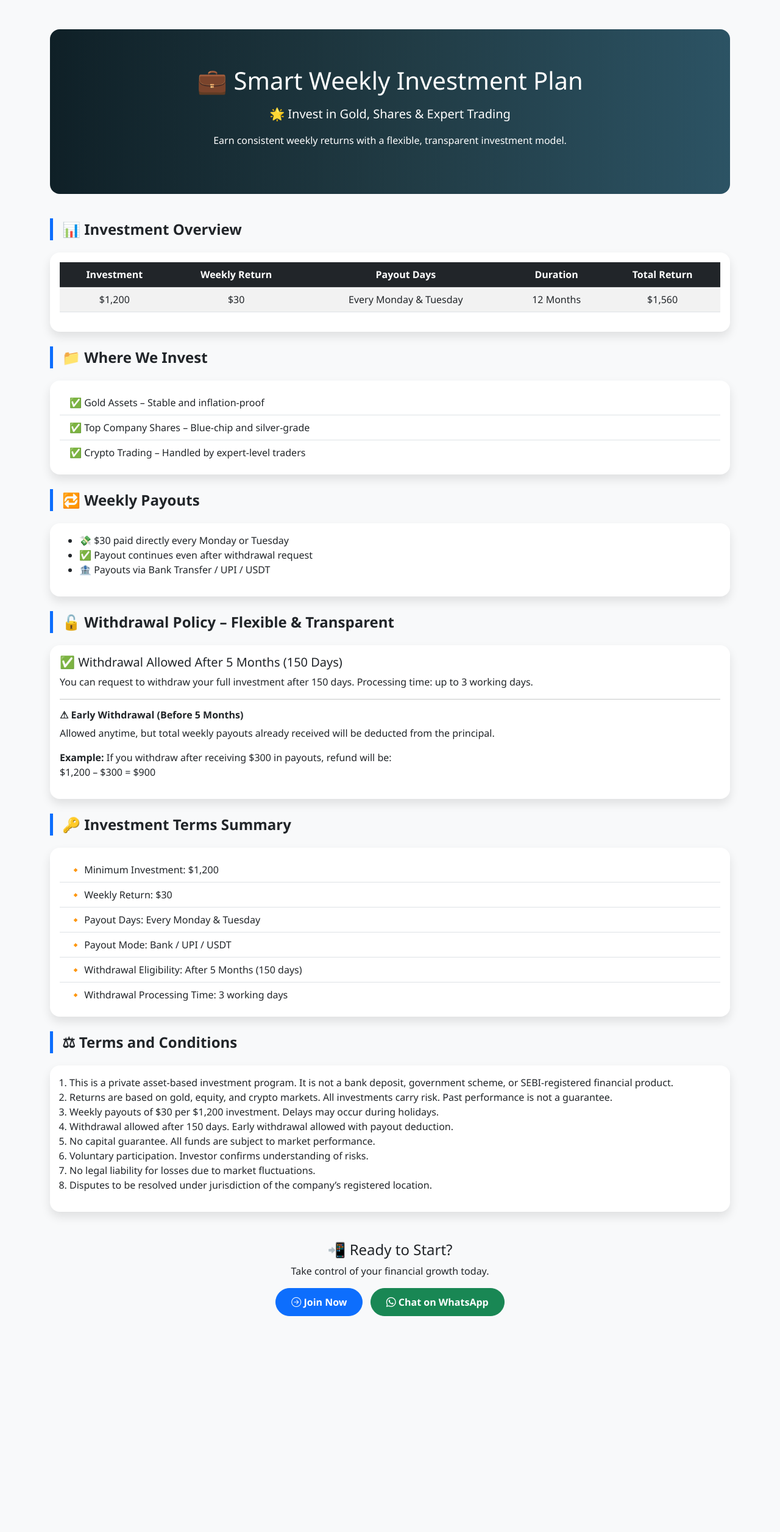
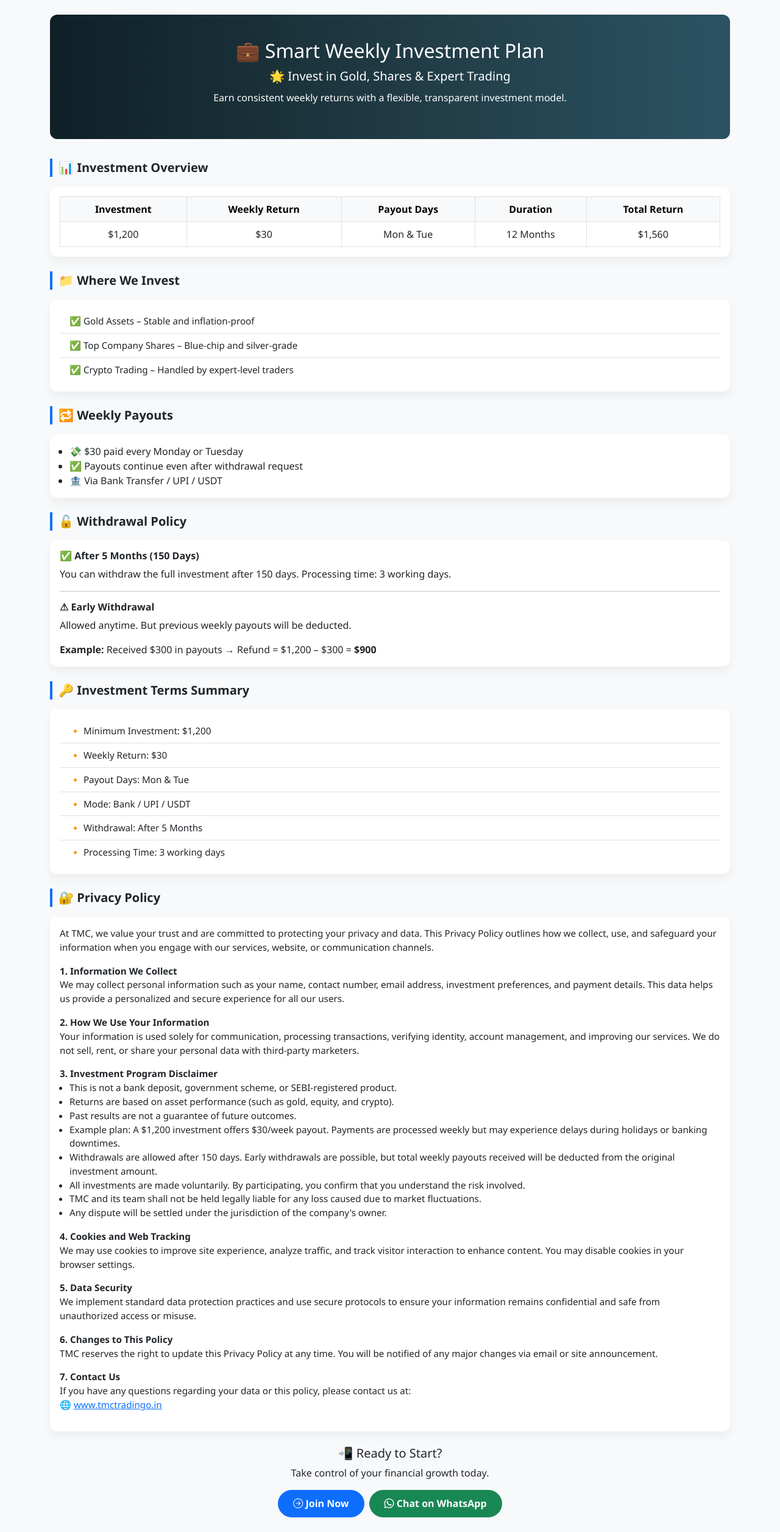
Before and after one commit to venusco1/Tmc-Tradingo, a Django app: page /documents/ in a window 1280 px wide. Shown: the whole page at 61% size. Before the commit the page ends 2158 px from the top, so only its background shows below. Run offline with Django 4.2, Linux system fonts and the light colour scheme.

Commit message:
commited

```diff
--- a/tmcproj/templates/documents.html
+++ b/tmcproj/templates/documents.html
@@ -1,56 +1,69 @@
 <!DOCTYPE html>
 <html lang="en">
 <head>
-  <meta charset="UTF-8">
-  <meta name="viewport" content="width=device-width, initial-scale=1.0">
+  <meta charset="UTF-8" />
+  <meta name="viewport" content="width=device-width, initial-scale=1.0" />
   <title>Smart Weekly Investment Plan</title>
-  <link href="https://cdn.jsdelivr.net/npm/bootstrap@5.3.0/dist/css/bootstrap.min.css" rel="stylesheet">
-  <link href="https://cdn.jsdelivr.net/npm/bootstrap-icons@1.10.5/font/bootstrap-icons.css" rel="stylesheet">
+  <link href="https://cdn.jsdelivr.net/npm/bootstrap@5.3.0/dist/css/bootstrap.min.css" rel="stylesheet" />
+  <link href="https://cdn.jsdelivr.net/npm/bootstrap-icons@1.10.5/font/bootstrap-icons.css" rel="stylesheet" />
   <style>
     body {
-      background: #f8f9fa;
+      background-color: #f8f9fa;
       font-family: 'Segoe UI', sans-serif;
     }
     .hero {
       background: linear-gradient(to right, #0f2027, #203a43, #2c5364);
       color: white;
-      padding: 60px 30px;
-      border-radius: 1rem;
-      margin-bottom: 40px;
+      padding: 40px 20px;
+      border-radius: 12px;
+      margin-bottom: 2rem;
+      text-align: center;
     }
     .section-title {
-      border-left: 5px solid #0d6efd;
-      padding-left: 15px;
-      margin-bottom: 20px;
+      font-size: 1.25rem;
       font-weight: 600;
-      font-size: 1.5rem;
+      margin-bottom: 1rem;
+      border-left: 4px solid #0d6efd;
+      padding-left: 10px;
     }
     .card {
       border: none;
-      border-radius: 1rem;
-      box-shadow: 0 0.5rem 1rem rgba(0,0,0,0.1);
+      border-radius: 0.75rem;
+      box-shadow: 0 0.5rem 1rem rgba(0,0,0,0.05);
+      margin-bottom: 1.5rem;
     }
     .btn-custom {
-      padding: 10px 25px;
       border-radius: 50px;
+      padding: 0.6rem 1.5rem;
       font-weight: 600;
+    }
+    .list-group-item {
+      font-size: 0.95rem;
+    }
+    @media (max-width: 576px) {
+      .btn-custom {
+        width: 100%;
+        margin-bottom: 10px;
+      }
     }
   </style>
 </head>
 <body>
-  <div class="container py-5">
-    <div class="hero text-center">
-      <h1 class="mb-3">💼 Smart Weekly Investment Plan</h1>
-      <p class="lead">🌟 Invest in Gold, Shares & Expert Trading</p>
+  <div class="container py-4">
+    <!-- Hero Section -->
+    <div class="hero">
+      <h2 class="mb-2">💼 Smart Weekly Investment Plan</h2>
+      <p class="lead mb-2">🌟 Invest in Gold, Shares & Expert Trading</p>
       <p>Earn consistent weekly returns with a flexible, transparent investment model.</p>
     </div>
 
+    <!-- Investment Overview -->
     <div class="section-title">📊 Investment Overview</div>
-    <div class="card mb-4">
-      <div class="card-body">
+    <div class="card">
+      <div class="card-body p-3">
         <div class="table-responsive">
-          <table class="table table-striped text-center">
-            <thead class="table-dark">
+          <table class="table table-bordered text-center mb-0">
+            <thead class="table-light">
               <tr>
                 <th>Investment</th>
                 <th>Weekly Return</th>
@@ -63,7 +76,7 @@
               <tr>
                 <td>$1,200</td>
                 <td>$30</td>
-                <td>Every Monday & Tuesday</td>
+                <td>Mon & Tue</td>
                 <td>12 Months</td>
                 <td>$1,560</td>
               </tr>
@@ -73,8 +86,9 @@
       </div>
     </div>
 
+    <!-- Where We Invest -->
     <div class="section-title">📁 Where We Invest</div>
-    <div class="card mb-4">
+    <div class="card">
       <div class="card-body">
         <ul class="list-group list-group-flush">
           <li class="list-group-item">✅ Gold Assets – Stable and inflation-proof</li>
@@ -84,65 +98,98 @@
       </div>
     </div>
 
+    <!-- Weekly Payouts -->
     <div class="section-title">🔁 Weekly Payouts</div>
-    <div class="card mb-4">
+    <div class="card">
       <div class="card-body">
-        <ul>
-          <li>💸 $30 paid directly every Monday or Tuesday</li>
-          <li>✅ Payout continues even after withdrawal request</li>
-          <li>🏦 Payouts via Bank Transfer / UPI / USDT</li>
+        <ul class="mb-0 ps-3">
+          <li>💸 $30 paid every Monday or Tuesday</li>
+          <li>✅ Payouts continue even after withdrawal request</li>
+          <li>🏦 Via Bank Transfer / UPI / USDT</li>
         </ul>
       </div>
     </div>
 
-    <div class="section-title">🔓 Withdrawal Policy – Flexible & Transparent</div>
-    <div class="card mb-4">
+    <!-- Withdrawal Policy -->
+    <div class="section-title">🔓 Withdrawal Policy</div>
+    <div class="card">
       <div class="card-body">
-        <h5>✅ Withdrawal Allowed After 5 Months (150 Days)</h5>
-        <p>You can request to withdraw your full investment after 150 days. Processing time: up to 3 working days.</p>
-        <hr>
-        <h6><strong>⚠ Early Withdrawal (Before 5 Months)</strong></h6>
-        <p>Allowed anytime, but total weekly payouts already received will be deducted from the principal.</p>
-        <p><strong>Example:</strong> If you withdraw after receiving $300 in payouts, refund will be: <br> $1,200 – $300 = $900</p>
+        <h6 class="fw-bold mb-2">✅ After 5 Months (150 Days)</h6>
+        <p>You can withdraw the full investment after 150 days. Processing time: 3 working days.</p>
+        <hr />
+        <h6 class="fw-semibold">⚠ Early Withdrawal</h6>
+        <p>Allowed anytime. But previous weekly payouts will be deducted.</p>
+        <p class="mb-0"><strong>Example:</strong> Received $300 in payouts → Refund = $1,200 – $300 = <strong>$900</strong></p>
       </div>
     </div>
 
+    <!-- Summary -->
     <div class="section-title">🔑 Investment Terms Summary</div>
-    <div class="card mb-4">
+    <div class="card">
       <div class="card-body">
         <ul class="list-group list-group-flush">
           <li class="list-group-item">🔸 Minimum Investment: $1,200</li>
           <li class="list-group-item">🔸 Weekly Return: $30</li>
-          <li class="list-group-item">🔸 Payout Days: Every Monday & Tuesday</li>
-          <li class="list-group-item">🔸 Payout Mode: Bank / UPI / USDT</li>
-          <li class="list-group-item">🔸 Withdrawal Eligibility: After 5 Months (150 days)</li>
-          <li class="list-group-item">🔸 Withdrawal Processing Time: 3 working days</li>
+          <li class="list-group-item">🔸 Payout Days: Mon & Tue</li>
+          <li class="list-group-item">🔸 Mode: Bank / UPI / USDT</li>
+          <li class="list-group-item">🔸 Withdrawal: After 5 Months</li>
+          <li class="list-group-item">🔸 Processing Time: 3 working days</li>
         </ul>
       </div>
     </div>
 
-    <div class="section-title">⚖ Terms and Conditions</div>
-    <div class="card mb-4">
-      <div class="card-body">
-        <ol class="ps-3">
-          <li>This is a private asset-based investment program. It is not a bank deposit, government scheme, or SEBI-registered financial product.</li>
-          <li>Returns are based on gold, equity, and crypto markets. All investments carry risk. Past performance is not a guarantee.</li>
-          <li>Weekly payouts of $30 per $1,200 investment. Delays may occur during holidays.</li>
-          <li>Withdrawal allowed after 150 days. Early withdrawal allowed with payout deduction.</li>
-          <li>No capital guarantee. All funds are subject to market performance.</li>
-          <li>Voluntary participation. Investor confirms understanding of risks.</li>
-          <li>No legal liability for losses due to market fluctuations.</li>
-          <li>Disputes to be resolved under jurisdiction of the company’s registered location.</li>
-        </ol>
+ <!-- Privacy Policy -->
+<div class="section-title">🔐 Privacy Policy</div>
+<div class="card">
+  <div class="card-body" style="font-size: 0.95rem;">
+    <p>At TMC, we value your trust and are committed to protecting your privacy and data. This Privacy Policy outlines how we collect, use, and safeguard your information when you engage with our services, website, or communication channels.</p>
+
+    <strong>1. Information We Collect</strong>
+    <p>We may collect personal information such as your name, contact number, email address, investment preferences, and payment details. This data helps us provide a personalized and secure experience for all our users.</p>
+
+    <strong>2. How We Use Your Information</strong>
+    <p>Your information is used solely for communication, processing transactions, verifying identity, account management, and improving our services. We do not sell, rent, or share your personal data with third-party marketers.</p>
+
+    <strong>3. Investment Program Disclaimer</strong>
+    <ul class="ps-3">
+      <li>This is not a bank deposit, government scheme, or SEBI-registered product.</li>
+      <li>Returns are based on asset performance (such as gold, equity, and crypto).</li>
+      <li>Past results are not a guarantee of future outcomes.</li>
+      <li>Example plan: A $1,200 investment offers $30/week payout. Payments are processed weekly but may experience delays during holidays or banking downtimes.</li>
+      <li>Withdrawals are allowed after 150 days. Early withdrawals are possible, but total weekly payouts received will be deducted from the original investment amount.</li>
+      <li>All investments are made voluntarily. By participating, you confirm that you understand the risk involved.</li>
+      <li>TMC and its team shall not be held legally liable for any loss caused due to market fluctuations.</li>
+      <li>Any dispute will be settled under the jurisdiction of the company's owner.</li>
+    </ul>
+
+    <strong>4. Cookies and Web Tracking</strong>
+    <p>We may use cookies to improve site experience, analyze traffic, and track visitor interaction to enhance content. You may disable cookies in your browser settings.</p>
+
+    <strong>5. Data Security</strong>
+    <p>We implement standard data protection practices and use secure protocols to ensure your information remains confidential and safe from unauthorized access or misuse.</p>
+
+    <strong>6. Changes to This Policy</strong>
+    <p>TMC reserves the right to update this Privacy Policy at any time. You will be notified of any major changes via email or site announcement.</p>
+
+    <strong>7. Contact Us</strong>
+    <p>If you have any questions regarding your data or this policy, please contact us at:<br>
+    🌐 <a href="https://www.tmctradingo.in" target="_blank">www.tmctradingo.in</a></p>
+  </div>
+</div>
+
+
+    <!-- Call to Action -->
+    <div class="text-center mt-4">
+      <h5>📲 Ready to Start?</h5>
+      <p>Take control of your financial growth today.</p>
+      <div class="d-grid gap-2 d-sm-flex justify-content-sm-center">
+        <a href="https://wa.me/966538371484?text=Hello%2C%20I%27m%20interested%20in%20joining%20your%20investor%20plan." class="btn btn-primary btn-custom">
+          <i class="bi bi-arrow-right-circle"></i> Join Now
+        </a>
+        <a href="https://wa.me/966538371484" class="btn btn-success btn-custom">
+          <i class="bi bi-whatsapp"></i> Chat on WhatsApp
+        </a>
       </div>
-    </div>
-
-    <div class="text-center py-4">
-      <h4>📲 Ready to Start?</h4>
-      <p class="mb-3">Take control of your financial growth today.</p>
-      <a href="https://wa.me/966538371484?text=Hello%2C%20I%27m%20interested%20in%20joining%20your%20investor%20plan.
-        " class="btn btn-primary btn-custom me-2"><i class="bi bi-arrow-right-circle"></i> Join Now</a>
-      <a href="https://wa.me/966538371484" class="btn btn-success btn-custom"><i class="bi bi-whatsapp"></i> Chat on WhatsApp</a>
     </div>
   </div>
 
```
